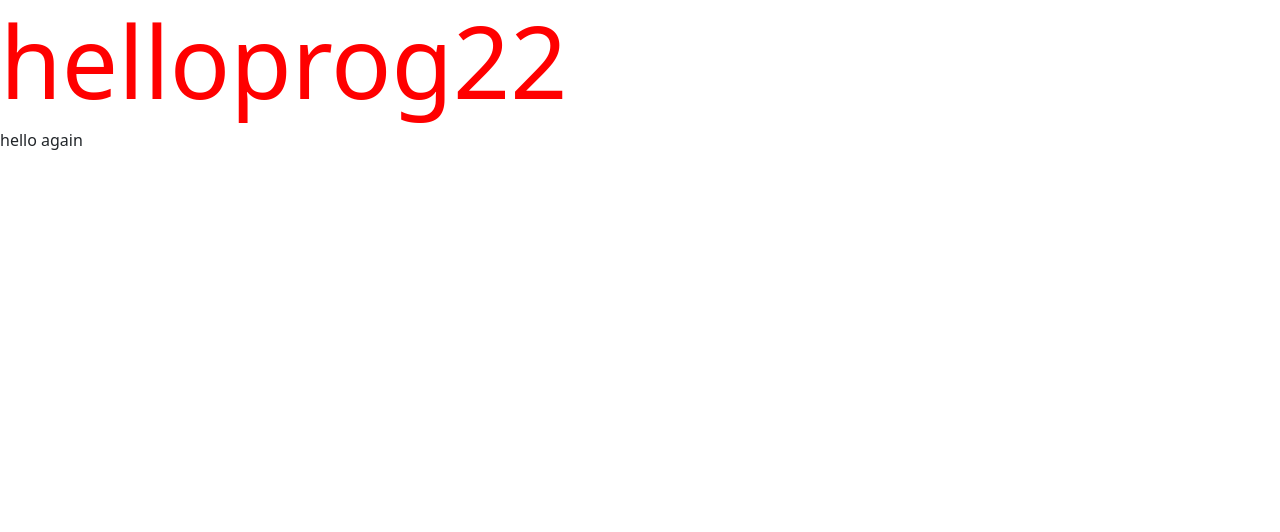
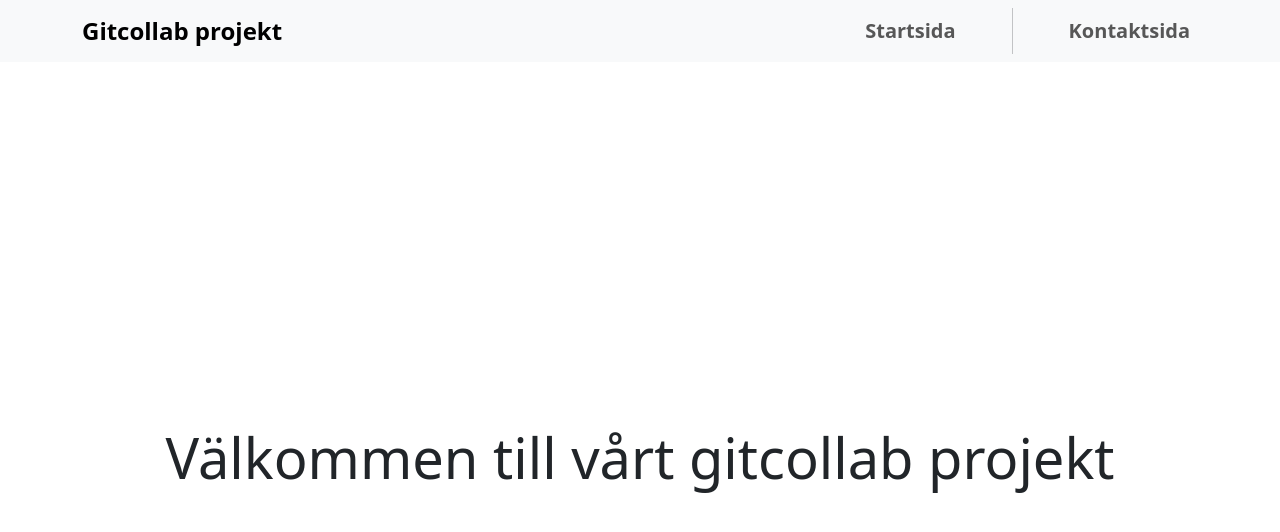
Before and after one commit to rcevo02/prog22collab, a plain HTML site: page index.html in a window 1280 px wide. Drawn offline with nearby package versions, Linux system fonts and the light colour scheme.

Commit message:
Edited index.html to make a simple front page

```diff
--- a/index.html
+++ b/index.html
@@ -11,8 +11,30 @@
 </head>
 
 <body>
-	<h1 class="red">helloprog22</h1>
-	<p>hello again</p>
+
+	<nav class="navbar navbar-expand-lg bg-body-tertiary">
+		<div class="container">
+		  <a class="navbar-brand fs-4 fw-semibold">Gitcollab projekt</a>
+		  <button class="navbar-toggler" type="button" data-bs-toggle="collapse" data-bs-target="#navbarNav" aria-controls="navbarNav" aria-expanded="false" aria-label="Toggle navigation">
+			<span class="navbar-toggler-icon"></span>
+		  </button>
+		  <div class="collapse navbar-collapse d-flex justify-content-end" id="navbarNav">
+			<ul class="navbar-nav">
+			  <li class="nav-item">
+				<a class="nav-link fs-5 fw-bold" aria-current="page" href="index.html">Startsida</a>
+			  </li>
+			  <div class="mx-5 vr"></div>
+			  <li class="nav-item">
+				<a class="nav-link fs-5 fw-bold" href="contact.html">Kontaktsida</a>
+			  </li>
+			</ul>
+		  </div>
+		</div>
+	  </nav>
+
+	<div class="container vh-100 d-flex justify-content-center align-items-center">
+		<h1 class="display-4">Välkommen till vårt gitcollab projekt</h1>
+	</div>
 </body>
 
 </html>
```
